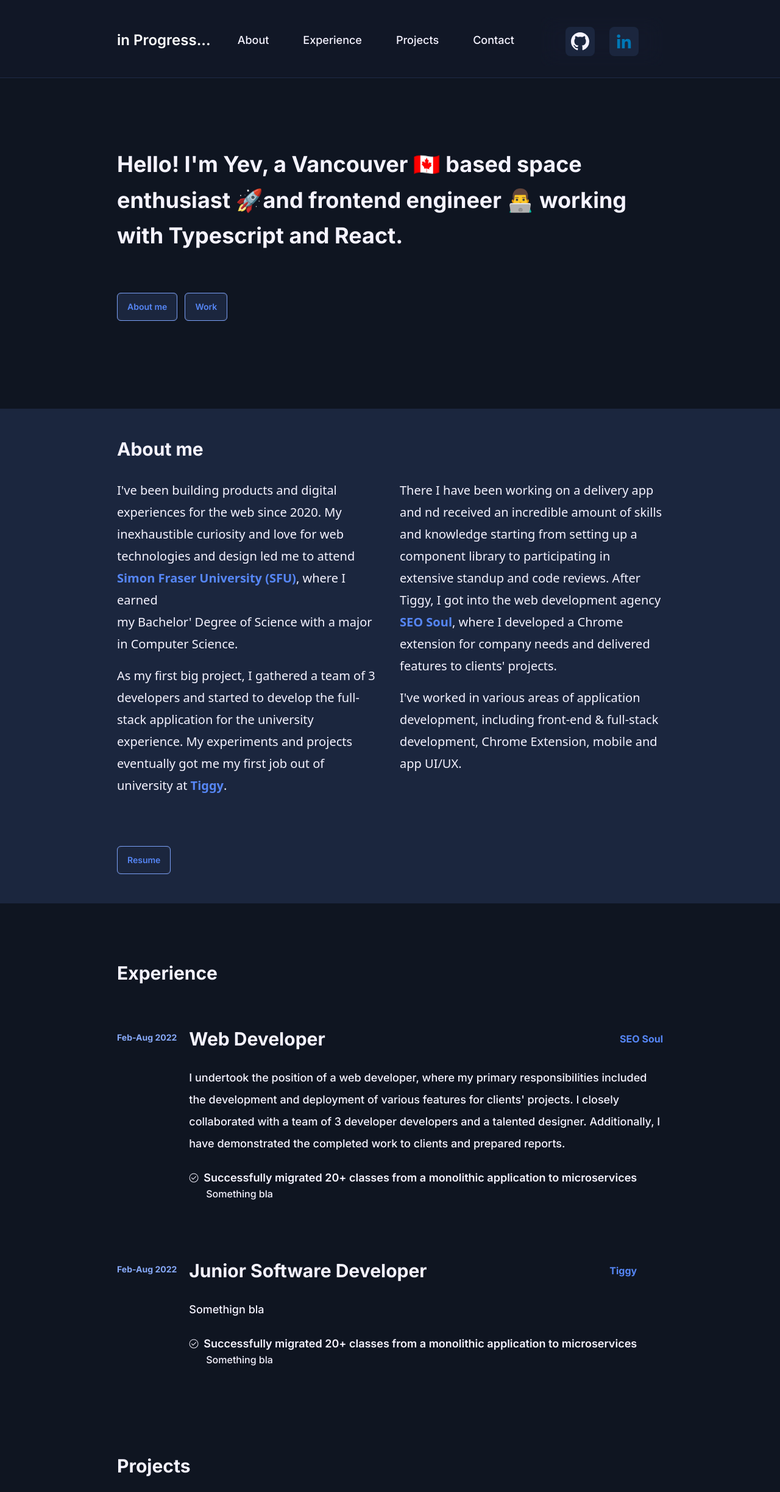
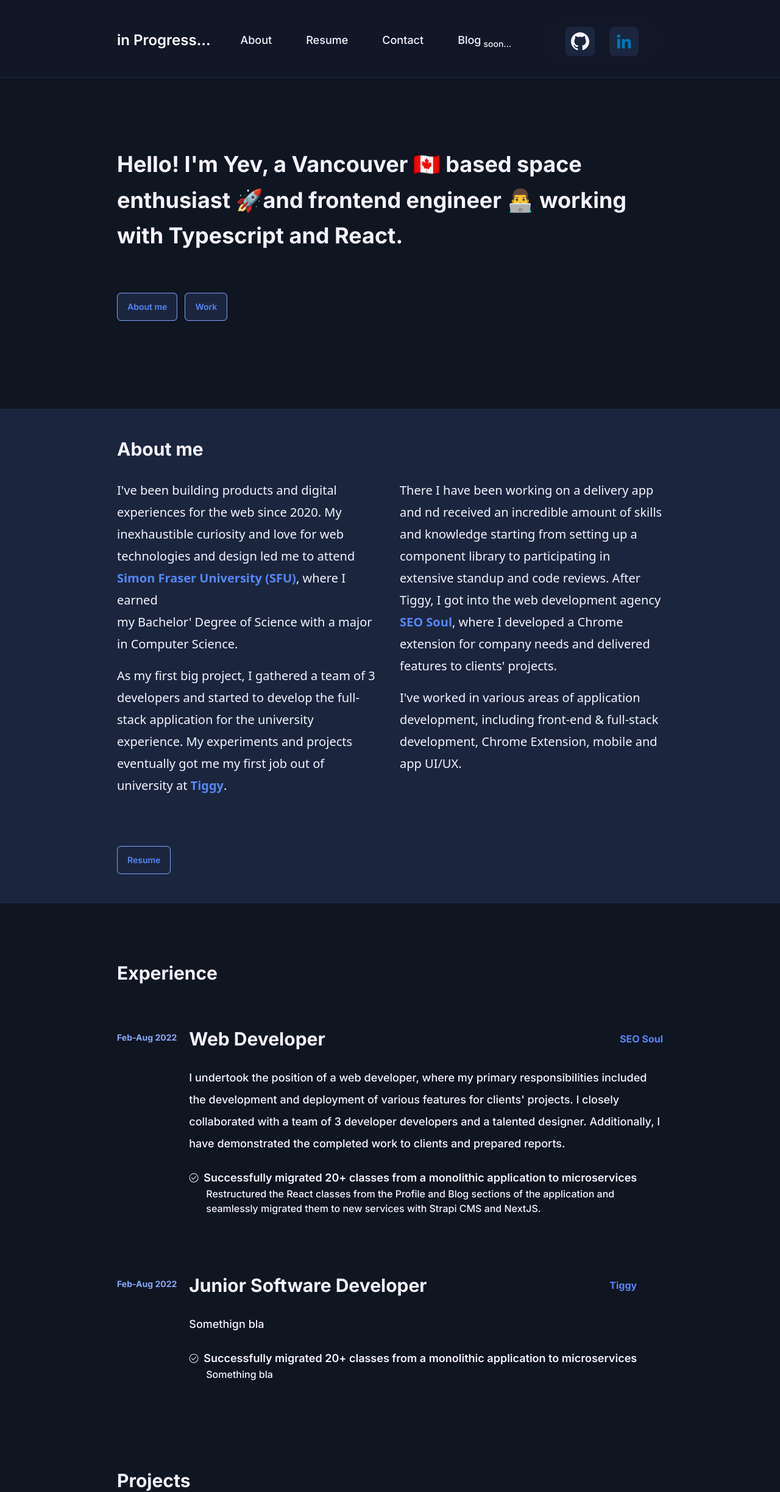
Before and after one commit to EStrilets/portfolio, a Next.js app: page / in a window 1280 px wide. Shown: the top 2446 px of the page at 61% size. Built offline with nearby package versions, Linux system fonts and the light colour scheme.

Commit message:
navbar resume

```diff
--- a/app/projects/page.tsx
+++ b/app/projects/page.tsx
@@ -1,4 +1,8 @@
 "use client";
+
+interface ProjectCardProps {
+
+}
 
 const ProjectCard = () => {
   return (
--- a/app/resume/layout.tsx
+++ /dev/null
@@ -1,7 +0,0 @@
-export default async function ResumeLayout({
-  children,
-}: {
-  children: React.ReactNode;
-}) {
-  return <div className="h-full">{children}</div>;
-}
--- a/app/resume/page.tsx
+++ b/app/resume/page.tsx
@@ -7,7 +7,7 @@ const PDFPage: React.FC = () => {
     <div className="w-full h-[90rem] flex flex-col items-center justify-center gap-8">
       {/* <h1>PDF Viewer Example</h1>
       <PDFViewer pdfUrl={pdfUrl} /> */}
-      <div className="flex flex-row z-10 w-full max-w-4xl items-start justify-between m-2 flex-1 space-x-12 mb-10 mt-[10rem]">
+      <div className="flex flex-row z-10 w-full max-w-4xl items-start justify-between m-2 flex-1 mb-2 mt-[12rem]">
         <iframe src="/yevhenii_strilets_resume2023.pdf"  height="100%" width="100%" />
       </div>
     </div>
--- a/components/Navbar.tsx
+++ b/components/Navbar.tsx
@@ -11,22 +11,20 @@ const navList = [
   {
     name: "About",
     link: "/",
-    scrollId: "#about-section",
     id: 1,
   },
   {
-    name: "Experience",
-    link: "/experience",
-    id: 3,
-  },
-  {
-    name: "Projects",
-    link: "/projects",
+    name: "Resume",
+    link: "/resume",
     id: 2,
   },
   {
     name: "Contact",
     link: "/contact",
+    id: 3,
+  },
+  {
+    name: "Blog",
     id: 4,
   },
 ];
@@ -35,16 +33,6 @@ const Navbar = () => {
   const pathname = usePathname();
   const [isSticky, setIsSticky] = useState(false);
   const [isSelected, setSelected] = useState(0);
-
-  const scrollToView = (targetId: string) => (e: any) => {
-    e.preventDefault();
-    const targetElement = document.getElementById(targetId);
-    if (targetElement) {
-      targetElement.scrollIntoView({
-        behavior: "smooth",
-      });
-    }
-  };
 
   const handleScroll = () => {
     if (window.scrollY > 5) {
@@ -151,11 +139,7 @@ const Navbar = () => {
               `}
           >
             {navList.map((item) => (
-              <Link
-                key={item.id}
-                href={`#${item.scrollId}`}
-                onClick={scrollToView("about-section")}
-              >
+              <Link key={item.id} href={item.link ? item.link : ""}>
                 <TabsTrigger
                   value={item.name}
                   className={`
@@ -167,6 +151,11 @@ const Navbar = () => {
                 `}
                 >
                   {item.name}
+                  {item.name === "Blog" ? (
+                    <h1 className="text-sm mt-3 ml-1">soon...</h1>
+                  ) : (
+                    ""
+                  )}
                 </TabsTrigger>
               </Link>
             ))}
--- a/data/experience.js
+++ b/data/experience.js
@@ -8,7 +8,9 @@ const experience = [
                      "included the development and deployment of various features for clients' projects. " +
                      "I closely collaborated with a team of 3 developer developers and a talented designer. " +
                      "Additionally, I have demonstrated the completed work to clients and prepared reports.",
-        headerPoints: [{header: "Successfully migrated 20+ classes from a monolithic application to microservices", body: "Something bla"}],
+        headerPoints: [
+            {header: "Successfully migrated 20+ classes from a monolithic application to microservices",
+            body: "Restructured the React classes from the Profile and Blog sections of the application and seamlessly migrated them to new services with Strapi CMS and NextJS."}],
     },
     {
         id: 2,
--- a/package.json
+++ b/package.json
@@ -14,13 +14,10 @@
     "@radix-ui/react-navigation-menu": "^1.1.3",
     "@radix-ui/react-slot": "^1.0.2",
     "@radix-ui/react-tabs": "^1.0.4",
-    "@react-three/drei": "^9.80.0",
-    "@react-three/fiber": "^8.13.6",
     "@types/node": "20.4.5",
     "@types/react": "18.2.17",
     "@types/react-dom": "18.2.7",
     "autoprefixer": "10.4.14",
-    "chart.js": "^4.3.3",
     "class-variance-authority": "^0.7.0",
     "clsx": "^2.0.0",
     "eslint": "8.45.0",
@@ -38,7 +35,6 @@
     "tailwind-merge": "^1.14.0",
     "tailwindcss": "3.3.3",
     "tailwindcss-animate": "^1.0.6",
-    "three": "^0.155.0",
     "typescript": "5.1.6",
     "zod": "^3.21.4"
   }
```
Also changed, not shown: 1 other file (tests, documents, lock files or other folders).
